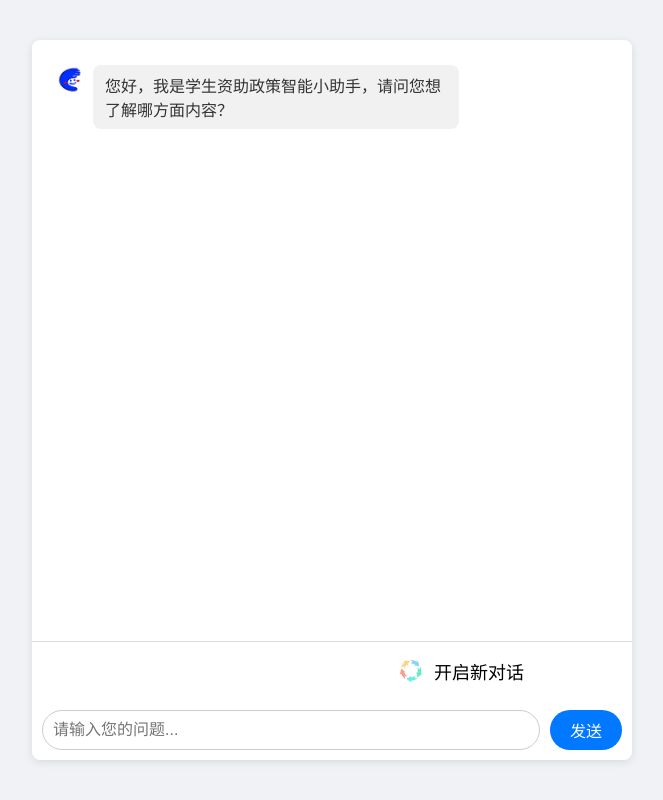
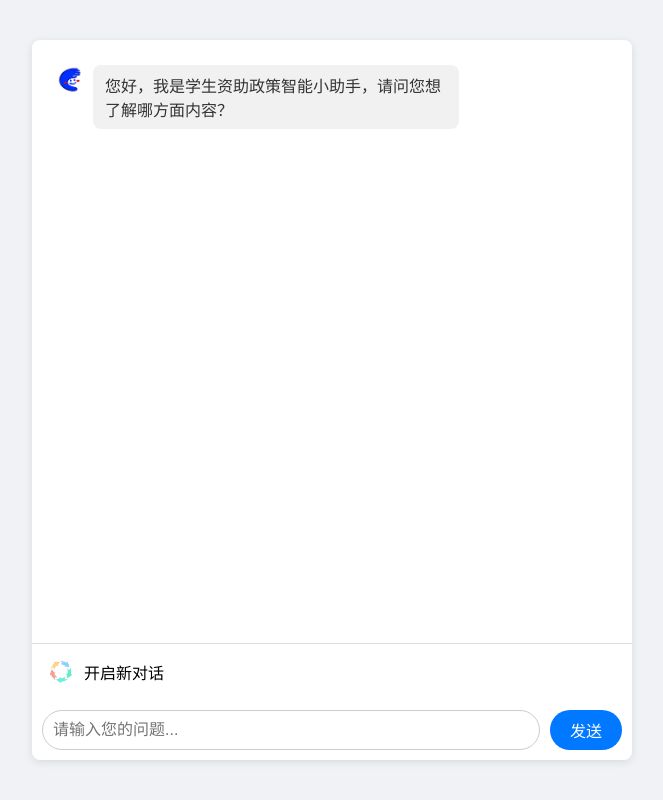
Before and after one commit to lixd-825/student-support-chat, a plain HTML site: page index.html in a window 1280 px wide. Both pictures are taken after a click on the button "开启对话". Shown: the whole page, without its empty margins (308-971 px from the left). Drawn offline with Linux system fonts and the light colour scheme.

Commit message:
更新内容

```diff
--- a/index.html
+++ b/index.html
@@ -85,14 +85,14 @@
   background: transparent;
   color: #000;  /* 黑色文字 */
   border: none;
-  font-size: 18px;
+  font-size: 16px;
   padding: 6px 18px;
   border-radius: 20px;
   cursor: pointer;
   display: flex;
   align-items: center;
   gap: 12px;
-  margin-left: 350px;
+  margin-left: 00px;
 }
 
 #restartBtn:hover {
```
